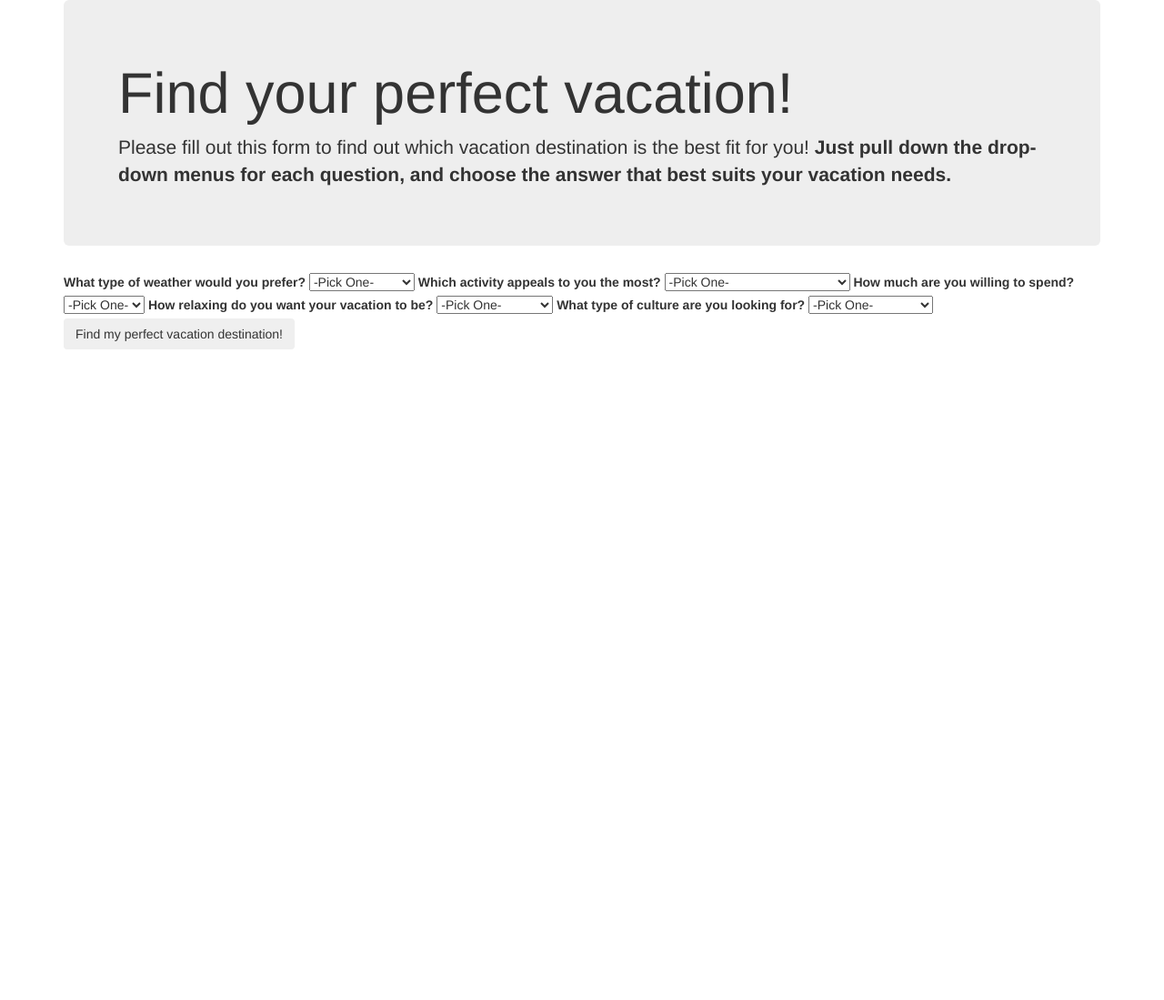
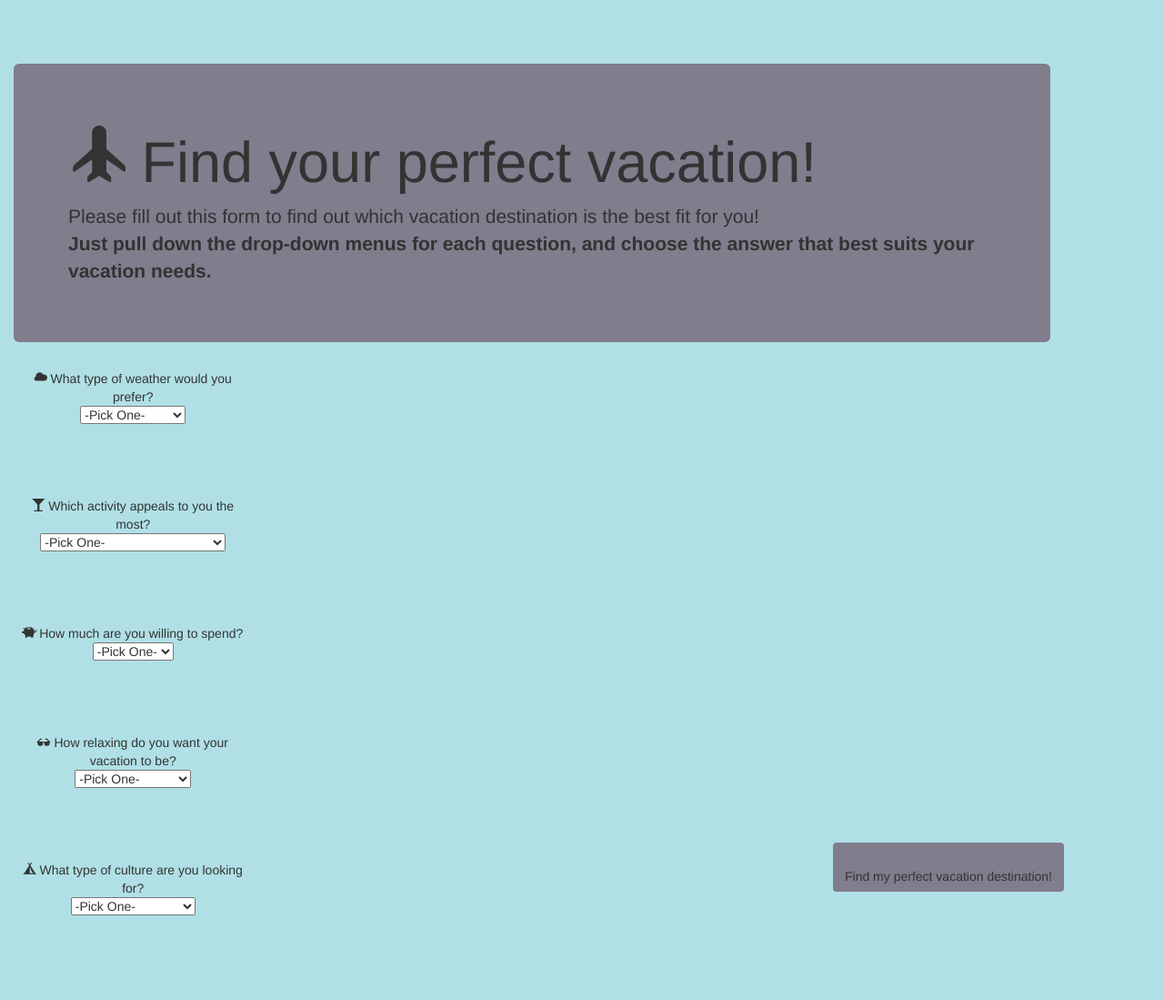
Before and after one commit to CCulkins/code-review-2, a plain HTML site: page index.html in a window 1280 px wide. Shown: the whole page at 91% size. Before the commit the page ends 800 px from the top, so only its background shows below. Drawn offline with Linux system fonts and the light colour scheme.

Commit message:
add styling

```diff
--- a/css/styles.css
+++ b/css/styles.css
@@ -1,11 +1,35 @@
 #vacationmatch {
   display: none;
 }
+.container {
+  float: left;
+  margin-right: 50px;
+
+}
 
 div {
-  padding-bottom: 25px;
+  padding-bottom: 30px;
 }
 
 li {
   list-style-type: none;
 }
+
+body {
+  background-color: #b0e0e6;
+}
+
+.jumbotron {
+  margin-top: 70px;
+  background-color: #807d8d
+
+}
+button {
+  background-color: #807d8d;
+  float: right;
+}
+
+.row {
+  text-align: center;
+
+}
--- a/index.html
+++ b/index.html
@@ -9,19 +9,87 @@
    </head>
 
   <body>
-
-
-
     <div class="container">
       <div class="jumbotron">
-     <h1>Find your perfect vacation!</h1>
+     <h1>
+  <span class="glyphicon glyphicon-plane"></span> Find your perfect vacation!</h1>
 
      <p>Please fill out this form to find out which vacation destination is the
-       best fit for you! <strong>Just pull down the drop-down menus for each question, and
+       best fit for you! <br><strong>Just pull down the drop-down menus for each question, and
        choose the answer that best suits your vacation needs.</strong></p>
 </div>
 <div class"container">
      <form id="vacation">
+
+<div class="row">
+  <div class="col-sm-3"
+       <label for="weather"><span class="glyphicon glyphicon-cloud"></span> What type of weather would you prefer?</label><br>
+       <select id="weather">
+         <option value="pick">-Pick One-</option>
+         <option value="weather1" sum:>Warm &amp; Sunny</option>
+         <option value="weather2">Cold &amp; Snowy</option>
+
+       </select>
+</div>
+</div>
+<div class="row">
+    <div class="col-sm-3"
+       <label for="activity"><br><span class="glyphicon glyphicon-glass"></span> Which activity appeals to you the most?</label><br>
+       <select id="activity">
+         <option value="pick">-Pick One-</option>
+         <option value="activity1">Hiking through a Scenic Area</option>
+         <option value="activity2">Hang Gliding</option>
+       </select>
+</div>
+</div>
+<div class="row">
+  <div class="col-sm-3"
+       <label for="budget"><br><span class="glyphicon glyphicon-piggy-bank"></span> How much are you willing to spend?</label><br>
+       <select id="budget">
+         <option value="pick">-Pick One-</option>
+         <option value="budget1">$$$</option>
+         <option value="budget2">$</option>
+       </select>
+     </div>
+</div>
+<div class="row">
+    <div class="col-sm-3"
+       <label for="relax"><br><span class="glyphicon glyphicon-sunglasses"></span> How relaxing do you want your vacation to be?</label><br>
+       <select id="relax">
+         <option value="pick">-Pick One-</option>
+         <option value="relax1">Never lift a finger</option>
+         <option value="relax2">Go, go ,go</option>
+
+       </select>
+     </div>
+   </div>
+<div class="row">
+    <div class="col-sm-3"
+       <label for="culture"><br><span class="glyphicon glyphicon-tent"></span> What type of culture are you looking for?</label><br>
+       <select id="culture">
+         <option value="pick">-Pick One-</option>
+         <option value="culture1">Familiar (Western)</option>
+         <option value="culture2">Different Culture</option>
+</select>
+</div>
+</form>
+<button type="submit" class="btn"><br>Find my perfect vacation destination!</button>
+
+
+
+     <div class="row">
+         <div class="col-sm-3"
+     <div id="vacationmatch">
+       <p>Your vacation match is: <span id="match"></span>, Congratulations!</p>
+     </div>
+   </div>
+     </div>
+
+   </div>
+  </body>
+
+
+</html>
 <!-- Oh, dear...
        <label for="weatherQ">What type of weather would you prefer?</label>
        <id="weatherQ">
@@ -68,54 +136,3 @@
 
     <button type="submit" class="btn">Find my perfect vacation destination!</button>
 </select> --->
-
-
-       <label for="weather">What type of weather would you prefer?</label>
-       <select id="weather">
-         <option value="pick">-Pick One-</option>
-         <option value="weather1" sum:>Warm &amp; Sunny</option>
-         <option value="weather2">Cold &amp; Snowy</option>
-
-       </select>
-
-       <label for="activity">Which activity appeals to you the most?</label>
-       <select id="activity">
-         <option value="pick">-Pick One-</option>
-         <option value="activity1">Hiking through a Scenic Area</option>
-         <option value="activity2">Hang Gliding</option>
-       </select>
-
-       <label for="budget">How much are you willing to spend?</label>
-       <select id="budget">
-         <option value="pick">-Pick One-</option>
-         <option value="budget1">$$$</option>
-         <option value="budget2">$</option>
-       </select>
-
-       <label for="relax">How relaxing do you want your vacation to be?</label>
-       <select id="relax">
-         <option value="pick">-Pick One-</option>
-         <option value="relax1">Never lift a finger</option>
-         <option value="relax2">Go, go ,go</option>
-
-       </select>
-
-       <label for="culture">What type of culture are you looking for?</label>
-       <select id="culture">
-         <option value="pick">-Pick One-</option>
-         <option value="culture1">Familiar (Western)</option>
-         <option value="culture2">Different Culture</option>
-</select>
-<button type="submit" class="btn">Find my perfect vacation destination!</button>
-
-     </form>
-
-     <div id="vacationmatch">
-       <p>Your vacation match is: <span id="match"></span>, Congratulations!</p>
-     </div>
-
-   </div>
-  </body>
-
-
-</html>
```
